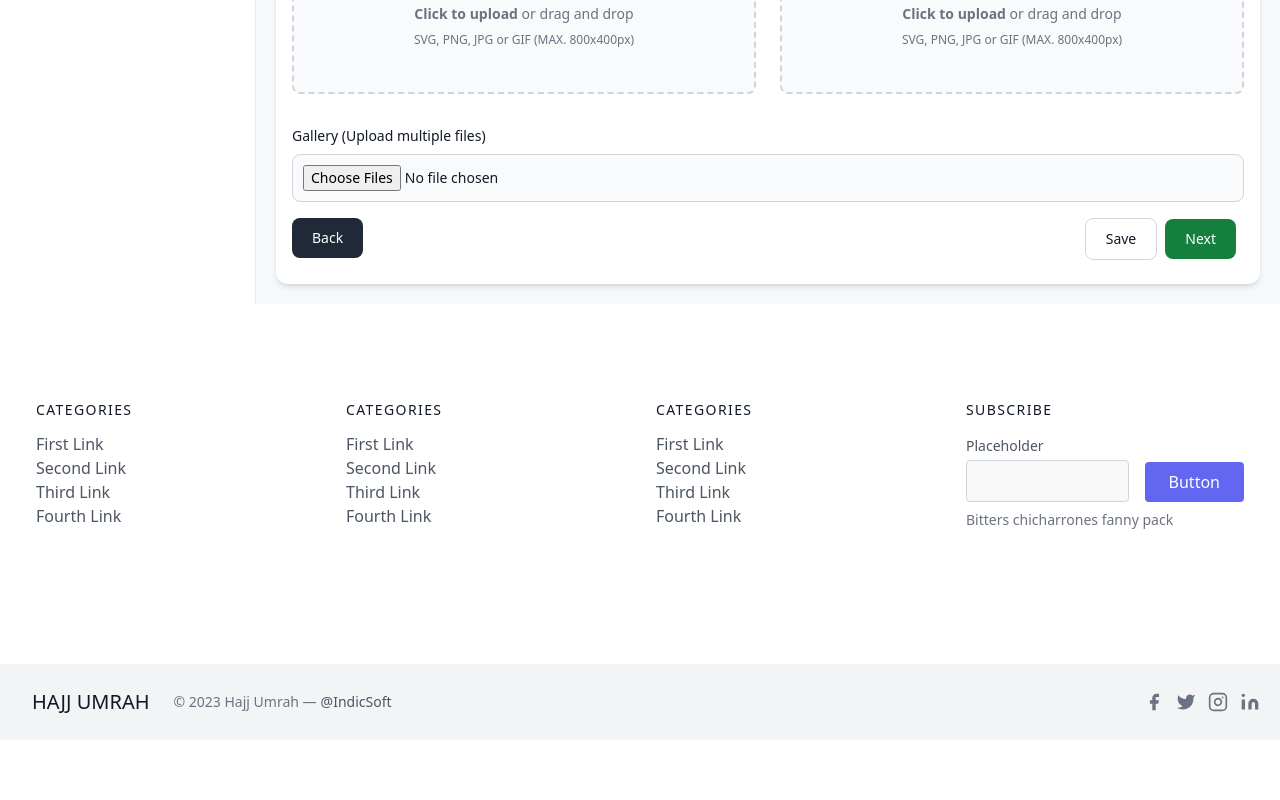
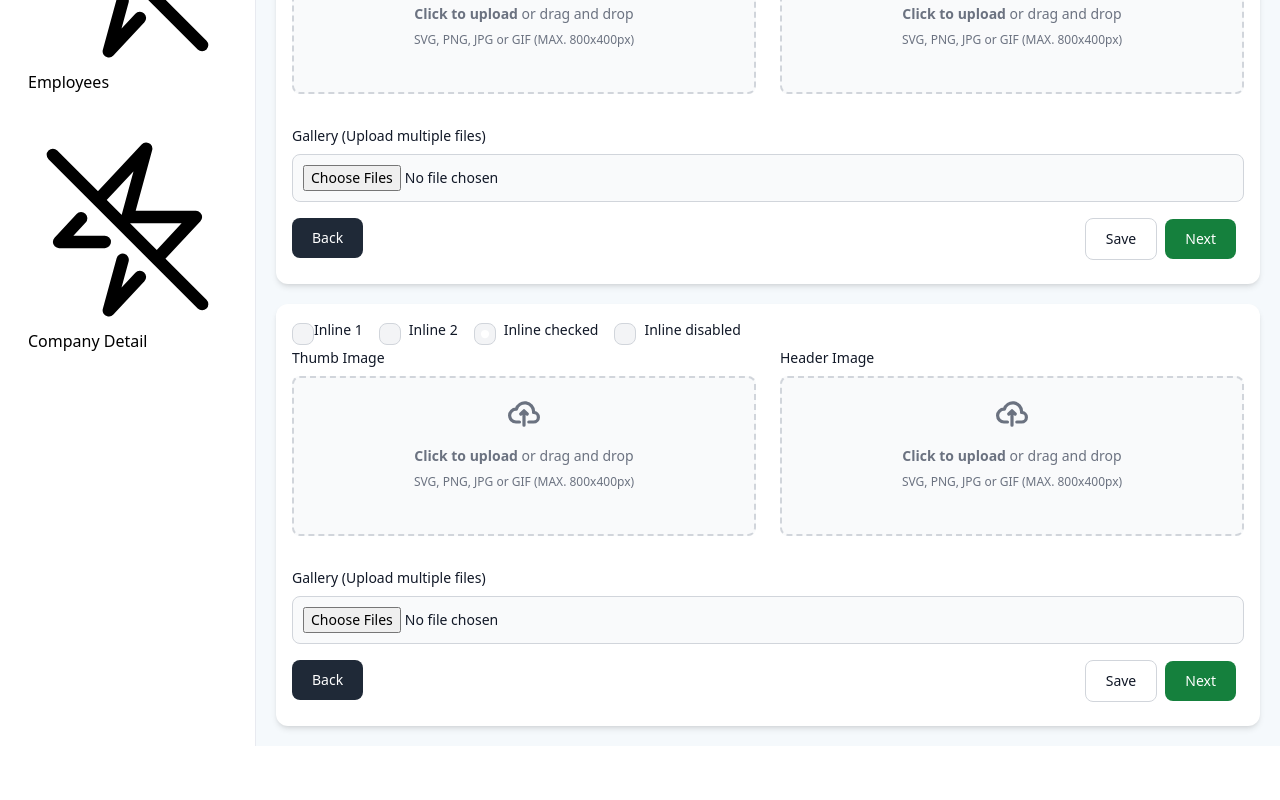
Before and after one commit to Saim0704/Hajj-Umrah-Frontend, a Next.js app: page /admin/packages in a window 1280 px wide. Shown: the part 1080-1880 px from the top of the page. Before the commit the page ends 1820 px from the top, so only its background shows below. Built offline with nearby package versions, Linux system fonts and the light colour scheme.

Commit message:
icon update

```diff
--- a/pages/index.js
+++ b/pages/index.js
@@ -1,7 +1,7 @@
 import Head from "next/head";
 import Image from "next/image";
 import { Inter } from "next/font/google";
-import styles from "@/styles/Home.module.css";
+
 import styles from '../styles/Home.module.css'
 
 
--- a/src/components/common/SideNav/index.js
+++ b/src/components/common/SideNav/index.js
@@ -1,34 +1,39 @@
 import { useRouter } from "next/router";
 import AuthCheck from "../AuthCheck";
-import styles from '../../../../styles/Sidebar.module.css'
+import styles from "../../../../styles/Sidebar.module.css";
 
 const sidebarArray = [
   {
-    title:'Dashboard',
-    href:"/admin/dashboard"
+    icon: "/icons/package/dashboard-icon.svg",
+    title: "Dashboard",
+    href: "/admin/dashboard",
   },
   {
-    title:'Applicants',
-    href:"/admin/applicants"
+    icon: "/icons/package/dashboard-icon.svg",
+    title: "Applicants",
+    href: "/admin/applicants",
   },
   {
-    title:'Packages',
-    href:"/admin/packages"
+    icon: "/icons/package/dashboard-icon.svg",
+    title: "Packages",
+    href: "/admin/packages",
   },
   {
-    title:'Employees',
-    href:"/admin/employees"
+    icon: "/icons/package/dashboard-icon.svg",
+    title: "Employees",
+    href: "/admin/employees",
   },
   {
-    title:'Company Detail',
-    href:"/admin/companyDetails"
-  }
-]
+    icon: "/icons/package/dashboard-icon.svg",
+    title: "Company Detail",
+    href: "/admin/companyDetails",
+  },
+];
 const SideNav = ({ children }) => {
   const router = useRouter();
 
-  const isMobile = false
-  const isLoggedIn = true
+  const isMobile = false;
+  const isLoggedIn = true;
 
   return (
     <div className={styles.wrapper}>
@@ -36,37 +41,46 @@ const SideNav = ({ children }) => {
         {isLoggedIn && (
           <>
             <div className={styles.sidebar}>
-             <h1 className={styles.mainHeader}><svg xmlns="http://www.w3.org/2000/svg" fill="none" viewBox="0 0 24 24" stroke-width="1.5" stroke="currentColor" class="w-8 h-8">
-  <path stroke-linecap="round" stroke-linejoin="round" d="M20.25 14.15v4.25c0 1.094-.787 2.036-1.872 2.18-2.087.277-4.216.42-6.378.42s-4.291-.143-6.378-.42c-1.085-.144-1.872-1.086-1.872-2.18v-4.25m16.5 0a2.18 2.18 0 00.75-1.661V8.706c0-1.081-.768-2.015-1.837-2.175a48.114 48.114 0 00-3.413-.387m4.5 8.006c-.194.165-.42.295-.673.38A23.978 23.978 0 0112 15.75c-2.648 0-5.195-.429-7.577-1.22a2.016 2.016 0 01-.673-.38m0 0A2.18 2.18 0 013 12.489V8.706c0-1.081.768-2.015 1.837-2.175a48.111 48.111 0 013.413-.387m7.5 0V5.25A2.25 2.25 0 0013.5 3h-3a2.25 2.25 0 00-2.25 2.25v.894m7.5 0a48.667 48.667 0 00-7.5 0M12 12.75h.008v.008H12v-.008z" />
-</svg>
- My Account</h1>
+              <h1 className={styles.mainHeader}>
+                <svg
+                  xmlns="http://www.w3.org/2000/svg"
+                  fill="none"
+                  viewBox="0 0 24 24"
+                  stroke-width="1.5"
+                  stroke="currentColor"
+                  class="w-8 h-8"
+                >
+                  <path
+                    stroke-linecap="round"
+                    stroke-linejoin="round"
+                    d="M20.25 14.15v4.25c0 1.094-.787 2.036-1.872 2.18-2.087.277-4.216.42-6.378.42s-4.291-.143-6.378-.42c-1.085-.144-1.872-1.086-1.872-2.18v-4.25m16.5 0a2.18 2.18 0 00.75-1.661V8.706c0-1.081-.768-2.015-1.837-2.175a48.114 48.114 0 00-3.413-.387m4.5 8.006c-.194.165-.42.295-.673.38A23.978 23.978 0 0112 15.75c-2.648 0-5.195-.429-7.577-1.22a2.016 2.016 0 01-.673-.38m0 0A2.18 2.18 0 013 12.489V8.706c0-1.081.768-2.015 1.837-2.175a48.111 48.111 0 013.413-.387m7.5 0V5.25A2.25 2.25 0 0013.5 3h-3a2.25 2.25 0 00-2.25 2.25v.894m7.5 0a48.667 48.667 0 00-7.5 0M12 12.75h.008v.008H12v-.008z"
+                  />
+                </svg>
+                My Account
+              </h1>
               <div className={styles.sidebarNav}>
                 <ul className={styles.menuList}>
-                  {
-                    sidebarArray.map((item,index) =>{
-                      return(
-                        <li
+                  {sidebarArray.map((item, index) => {
+                    return (
+                      <li
                         key={index}
                         className={styles.menu}
-                    onClick={() => {
-                      router?.push(`${item.href}`);
-                    }}>
+                        onClick={() => {
+                          router?.push(`${item.href}`);
+                        }}
+                      >
+                        <img src={item.icon}></img>
                         {item.title}
-                        </li>
-                      )
-                    })
-                  }
+                      </li>
+                    );
+                  })}
                 </ul>
               </div>
             </div>
 
             <div className={styles.mainWrapper}>
-              <div className={styles.title}>
-                Create Umrah Package
-              </div>
-              <div className={styles.container}>
-              {children}
-              </div>
+              <div className={styles.title}>Create Umrah Package</div>
+              <div className={styles.container}>{children}</div>
             </div>
           </>
         )}
--- a/src/components/feature/packageCreation/BasicDetails.js
+++ b/src/components/feature/packageCreation/BasicDetails.js
@@ -19,7 +19,7 @@ const BasicDetails = () => {
               </div>
               <div>
                 <label for="last_name">Package Cost</label>
-                <input type="number" id="" placeholder="In INR" required/>
+                <input type="number" id="" placeholder="In INR" required />
               </div>
               <div>
                 <label for="">Select Duration</label>
@@ -47,15 +47,22 @@ const BasicDetails = () => {
               </div>
               <div>
                 <label for="departure">Departure</label>
-                <input type="date"  required/>
+                <input type="date" required />
               </div>
               <div>
                 <label for="return">Return</label>
-                <input type="date"  required/>
+                <input type="date" required />
               </div>
               <div>
-                <label for="last_name">Additional Destination after Umrah</label>
-                <input type="text" id="" placeholder="Ex. Madeena (user can add multiple entries)" required/>
+                <label for="last_name">
+                  Additional Destination after Umrah
+                </label>
+                <input
+                  type="text"
+                  id=""
+                  placeholder="Ex. Madeena (user can add multiple entries)"
+                  required
+                />
               </div>
               <div>
                 <label for="last_name">No. of Persons</label>
@@ -70,21 +77,28 @@ const BasicDetails = () => {
 
             <div className="w-full">
               <label for="last_name">Package Details</label>
-                <textarea id="message" rows="4"  placeholder="Write your thoughts here..."></textarea>
+              <textarea
+                id="message"
+                rows="4"
+                placeholder="Write your thoughts here..."
+              ></textarea>
             </div>
 
-
             <div className="w-full flex pt-4">
-            <div className="w-1/2"><button type="button" class="btn-bark">Back</button></div>
+              <div className="w-1/2">
+                <button type="button" class="btn-bark">
+                  Back
+                </button>
+              </div>
               <div className="w-1/2 text-right">
-              <button type="button" class="btn-light">Save</button>
-              <button type="button" class="btn-green">Next</button>
+                <button type="button" class="btn-light">
+                  Save
+                </button>
+                <button type="button" class="btn-green">
+                  Next
+                </button>
               </div>
-
             </div>
-
-
-
           </form>
         </div>
         {/* /*basic details end*/}
@@ -97,59 +111,259 @@ const BasicDetails = () => {
                 <label for="first_name">Thumb Image</label>
 
                 <div class="flex items-center justify-center w-full">
-    <label for="dropzone-file" class="flex flex-col items-center justify-center w-full h-40 border-2 border-gray-300 border-dashed rounded-lg cursor-pointer bg-gray-50 dark:hover:bg-bray-800 dark:bg-gray-700 hover:bg-gray-100 dark:border-gray-600 dark:hover:border-gray-500 dark:hover:bg-gray-600">
+                  <label
+                    for="dropzone-file"
+                    class="flex flex-col items-center justify-center w-full h-40 border-2 border-gray-300 border-dashed rounded-lg cursor-pointer bg-gray-50 dark:hover:bg-bray-800 dark:bg-gray-700 hover:bg-gray-100 dark:border-gray-600 dark:hover:border-gray-500 dark:hover:bg-gray-600"
+                  >
                     <div class="flex flex-col items-center justify-center pt-5 pb-6">
-            <svg class="w-8 h-8 mb-4 text-gray-500 dark:text-gray-400" aria-hidden="true" xmlns="http://www.w3.org/2000/svg" fill="none" viewBox="0 0 20 16">
-                <path stroke="currentColor" stroke-linecap="round" stroke-linejoin="round" stroke-width="2" d="M13 13h3a3 3 0 0 0 0-6h-.025A5.56 5.56 0 0 0 16 6.5 5.5 5.5 0 0 0 5.207 5.021C5.137 5.017 5.071 5 5 5a4 4 0 0 0 0 8h2.167M10 15V6m0 0L8 8m2-2 2 2"/>
+                      <svg
+                        class="w-8 h-8 mb-4 text-gray-500 dark:text-gray-400"
+                        aria-hidden="true"
+                        xmlns="http://www.w3.org/2000/svg"
+                        fill="none"
+                        viewBox="0 0 20 16"
+                      >
+                        <path
+                          stroke="currentColor"
+                          stroke-linecap="round"
+                          stroke-linejoin="round"
+                          stroke-width="2"
+                          d="M13 13h3a3 3 0 0 0 0-6h-.025A5.56 5.56 0 0 0 16 6.5 5.5 5.5 0 0 0 5.207 5.021C5.137 5.017 5.071 5 5 5a4 4 0 0 0 0 8h2.167M10 15V6m0 0L8 8m2-2 2 2"
+                        />
                       </svg>
-            <p class="mb-2 text-sm text-gray-500 dark:text-gray-400"><span class="font-semibold">Click to upload</span> or drag and drop</p>
-            <p class="text-xs text-gray-500 dark:text-gray-400">SVG, PNG, JPG or GIF (MAX. 800x400px)</p>
-        </div>
-        <input id="dropzone-file" type="file" class="invisible" />
-    </label>
-</div>
-
-              </div>
-              <div>
-                <label for="last_name">Header Image</label>
-                <div class="flex items-center justify-center w-full">
-    <label for="dropzone-file" class="flex flex-col items-center justify-center w-full h-40 border-2 border-gray-300 border-dashed rounded-lg cursor-pointer bg-gray-50 dark:hover:bg-bray-800 dark:bg-gray-700 hover:bg-gray-100 dark:border-gray-600 dark:hover:border-gray-500 dark:hover:bg-gray-600">
-        <div class="flex flex-col items-center justify-center pt-5 pb-6">
-            <svg class="w-8 h-8 mb-4 text-gray-500 dark:text-gray-400" aria-hidden="true" xmlns="http://www.w3.org/2000/svg" fill="none" viewBox="0 0 20 16">
-                <path stroke="currentColor" stroke-linecap="round" stroke-linejoin="round" stroke-width="2" d="M13 13h3a3 3 0 0 0 0-6h-.025A5.56 5.56 0 0 0 16 6.5 5.5 5.5 0 0 0 5.207 5.021C5.137 5.017 5.071 5 5 5a4 4 0 0 0 0 8h2.167M10 15V6m0 0L8 8m2-2 2 2"/>
-            </svg>
-            <p class="mb-2 text-sm text-gray-500 dark:text-gray-400"><span class="font-semibold">Click to upload</span> or drag and drop</p>
-            <p class="text-xs text-gray-500 dark:text-gray-400">SVG, PNG, JPG or GIF (MAX. 800x400px)</p>
+                      <p class="mb-2 text-sm text-gray-500 dark:text-gray-400">
+                        <span class="font-semibold">Click to upload</span> or
+                        drag and drop
+                      </p>
+                      <p class="text-xs text-gray-500 dark:text-gray-400">
+                        SVG, PNG, JPG or GIF (MAX. 800x400px)
+                      </p>
                     </div>
                     <input id="dropzone-file" type="file" class="invisible" />
                   </label>
                 </div>
               </div>
-
-
+              <div>
+                <label for="last_name">Header Image</label>
+                <div class="flex items-center justify-center w-full">
+                  <label
+                    for="dropzone-file"
+                    class="flex flex-col items-center justify-center w-full h-40 border-2 border-gray-300 border-dashed rounded-lg cursor-pointer bg-gray-50 dark:hover:bg-bray-800 dark:bg-gray-700 hover:bg-gray-100 dark:border-gray-600 dark:hover:border-gray-500 dark:hover:bg-gray-600"
+                  >
+                    <div class="flex flex-col items-center justify-center pt-5 pb-6">
+                      <svg
+                        class="w-8 h-8 mb-4 text-gray-500 dark:text-gray-400"
+                        aria-hidden="true"
+                        xmlns="http://www.w3.org/2000/svg"
+                        fill="none"
+                        viewBox="0 0 20 16"
+                      >
+                        <path
+                          stroke="currentColor"
+                          stroke-linecap="round"
+                          stroke-linejoin="round"
+                          stroke-width="2"
+                          d="M13 13h3a3 3 0 0 0 0-6h-.025A5.56 5.56 0 0 0 16 6.5 5.5 5.5 0 0 0 5.207 5.021C5.137 5.017 5.071 5 5 5a4 4 0 0 0 0 8h2.167M10 15V6m0 0L8 8m2-2 2 2"
+                        />
+                      </svg>
+                      <p class="mb-2 text-sm text-gray-500 dark:text-gray-400">
+                        <span class="font-semibold">Click to upload</span> or
+                        drag and drop
+                      </p>
+                      <p class="text-xs text-gray-500 dark:text-gray-400">
+                        SVG, PNG, JPG or GIF (MAX. 800x400px)
+                      </p>
+                    </div>
+                    <input id="dropzone-file" type="file" class="invisible" />
+                  </label>
+                </div>
+              </div>
             </div>
 
             <div className="w-full">
               <label for="last_name">Gallery (Upload multiple files)</label>
-                <input class="" id="multiple_files" type="file" multiple/>
-
+              <input class="" id="multiple_files" type="file" multiple />
             </div>
 
-
             <div className="w-full flex pt-4">
-            <div className="w-1/2"><button type="button" class="btn-bark">Back</button></div>
+              <div className="w-1/2">
+                <button type="button" class="btn-bark">
+                  Back
+                </button>
+              </div>
               <div className="w-1/2 text-right">
-              <button type="button" class="btn-light">Save</button>
-              <button type="button" class="btn-green">Next</button>
+                <button type="button" class="btn-light">
+                  Save
+                </button>
+                <button type="button" class="btn-green">
+                  Next
+                </button>
               </div>
-
             </div>
-
-
-
           </form>
         </div>
         {/* /*gallery end*/}
+
+        {/* /*Flight Details start*/}
+        <div className="bg-white p-4 rounded-xl shadow-md mt-5">
+          <form className="form-ui">
+            <div class="flex">
+              <div class="flex items-center mr-4">
+                <input
+                  id="inline-radio"
+                  type="radio"
+                  value=""
+                  name="inline-radio-group"
+                  class=""
+                />
+                <label for="inline-radio">Inline 1</label>
+              </div>
+              <div class="flex items-center mr-4">
+                <input
+                  id="inline-2-radio"
+                  type="radio"
+                  value=""
+                  name="inline-radio-group"
+                  class="w-4 h-4 text-blue-600 bg-gray-100 border-gray-300 focus:ring-blue-500 dark:focus:ring-blue-600 dark:ring-offset-gray-800 focus:ring-2 dark:bg-gray-700 dark:border-gray-600"
+                />
+                <label
+                  for="inline-2-radio"
+                  class="ml-2 text-sm font-medium text-gray-900 dark:text-gray-300"
+                >
+                  Inline 2
+                </label>
+              </div>
+              <div class="flex items-center mr-4">
+                <input
+                  checked
+                  id="inline-checked-radio"
+                  type="radio"
+                  value=""
+                  name="inline-radio-group"
+                  class="w-4 h-4 text-blue-600 bg-gray-100 border-gray-300 focus:ring-blue-500 dark:focus:ring-blue-600 dark:ring-offset-gray-800 focus:ring-2 dark:bg-gray-700 dark:border-gray-600"
+                />
+                <label
+                  for="inline-checked-radio"
+                  class="ml-2 text-sm font-medium text-gray-900 dark:text-gray-300"
+                >
+                  Inline checked
+                </label>
+              </div>
+              <div class="flex items-center">
+                <input
+                  disabled
+                  id="inline-disabled-radio"
+                  type="radio"
+                  value=""
+                  name="inline-radio-group"
+                  class="w-4 h-4 text-blue-600 bg-gray-100 border-gray-300 focus:ring-blue-500 dark:focus:ring-blue-600 dark:ring-offset-gray-800 focus:ring-2 dark:bg-gray-700 dark:border-gray-600"
+                />
+                <label
+                  for="inline-disabled-radio"
+                  class="ml-2 text-sm font-medium text-gray-400 dark:text-gray-500"
+                >
+                  Inline disabled
+                </label>
+              </div>
+            </div>
+
+            <div class="grid gap-6 mb-6 md:grid-cols-2">
+              <div>
+                <label for="first_name">Thumb Image</label>
+
+                <div class="flex items-center justify-center w-full">
+                  <label
+                    for="dropzone-file"
+                    class="flex flex-col items-center justify-center w-full h-40 border-2 border-gray-300 border-dashed rounded-lg cursor-pointer bg-gray-50 dark:hover:bg-bray-800 dark:bg-gray-700 hover:bg-gray-100 dark:border-gray-600 dark:hover:border-gray-500 dark:hover:bg-gray-600"
+                  >
+                    <div class="flex flex-col items-center justify-center pt-5 pb-6">
+                      <svg
+                        class="w-8 h-8 mb-4 text-gray-500 dark:text-gray-400"
+                        aria-hidden="true"
+                        xmlns="http://www.w3.org/2000/svg"
+                        fill="none"
+                        viewBox="0 0 20 16"
+                      >
+                        <path
+                          stroke="currentColor"
+                          stroke-linecap="round"
+                          stroke-linejoin="round"
+                          stroke-width="2"
+                          d="M13 13h3a3 3 0 0 0 0-6h-.025A5.56 5.56 0 0 0 16 6.5 5.5 5.5 0 0 0 5.207 5.021C5.137 5.017 5.071 5 5 5a4 4 0 0 0 0 8h2.167M10 15V6m0 0L8 8m2-2 2 2"
+                        />
+                      </svg>
+                      <p class="mb-2 text-sm text-gray-500 dark:text-gray-400">
+                        <span class="font-semibold">Click to upload</span> or
+                        drag and drop
+                      </p>
+                      <p class="text-xs text-gray-500 dark:text-gray-400">
+                        SVG, PNG, JPG or GIF (MAX. 800x400px)
+                      </p>
+                    </div>
+                    <input id="dropzone-file" type="file" class="invisible" />
+                  </label>
+                </div>
+              </div>
+              <div>
+                <label for="last_name">Header Image</label>
+                <div class="flex items-center justify-center w-full">
+                  <label
+                    for="dropzone-file"
+                    class="flex flex-col items-center justify-center w-full h-40 border-2 border-gray-300 border-dashed rounded-lg cursor-pointer bg-gray-50 dark:hover:bg-bray-800 dark:bg-gray-700 hover:bg-gray-100 dark:border-gray-600 dark:hover:border-gray-500 dark:hover:bg-gray-600"
+                  >
+                    <div class="flex flex-col items-center justify-center pt-5 pb-6">
+                      <svg
+                        class="w-8 h-8 mb-4 text-gray-500 dark:text-gray-400"
+                        aria-hidden="true"
+                        xmlns="http://www.w3.org/2000/svg"
+                        fill="none"
+                        viewBox="0 0 20 16"
+                      >
+                        <path
+                          stroke="currentColor"
+                          stroke-linecap="round"
+                          stroke-linejoin="round"
+                          stroke-width="2"
+                          d="M13 13h3a3 3 0 0 0 0-6h-.025A5.56 5.56 0 0 0 16 6.5 5.5 5.5 0 0 0 5.207 5.021C5.137 5.017 5.071 5 5 5a4 4 0 0 0 0 8h2.167M10 15V6m0 0L8 8m2-2 2 2"
+                        />
+                      </svg>
+                      <p class="mb-2 text-sm text-gray-500 dark:text-gray-400">
+                        <span class="font-semibold">Click to upload</span> or
+                        drag and drop
+                      </p>
+                      <p class="text-xs text-gray-500 dark:text-gray-400">
+                        SVG, PNG, JPG or GIF (MAX. 800x400px)
+                      </p>
+                    </div>
+                    <input id="dropzone-file" type="file" class="invisible" />
+                  </label>
+                </div>
+              </div>
+            </div>
+
+            <div className="w-full">
+              <label for="last_name">Gallery (Upload multiple files)</label>
+              <input class="" id="multiple_files" type="file" multiple />
+            </div>
+
+            <div className="w-full flex pt-4">
+              <div className="w-1/2">
+                <button type="button" class="btn-bark">
+                  Back
+                </button>
+              </div>
+              <div className="w-1/2 text-right">
+                <button type="button" class="btn-light">
+                  Save
+                </button>
+                <button type="button" class="btn-green">
+                  Next
+                </button>
+              </div>
+            </div>
+          </form>
+        </div>
+        {/* /*Flight Details end*/}
       </div>
     </div>
   );
--- a/styles/globals.css
+++ b/styles/globals.css
@@ -8,7 +8,7 @@
 
 
 .form-ui input, .form-ui select, .form-ui textarea{@apply bg-gray-50 border border-gray-300 text-gray-900 text-sm rounded-lg focus:ring-green-700 focus:border-green-700 block w-full p-2.5 dark:bg-gray-900 }
-.form-ui .file-ui{@apply block w-full text-sm text-gray-900 border border-gray-300 rounded-lg cursor-pointer bg-gray-50 dark:text-gray-400 focus:outline-none dark:bg-gray-700 dark:border-gray-600 dark:placeholder-gray-400}
+.form-ui input[type="radio"]{@apply w-4 h-4 text-blue-600 bg-gray-100 border-gray-300 focus:ring-blue-500 dark:focus:ring-blue-600 dark:ring-offset-gray-800 focus:ring-2 dark:bg-gray-700 dark:border-gray-600}
 
 .btn-green{@apply focus:outline-none text-white bg-green-700 hover:bg-green-800 focus:ring-4 focus:ring-green-300 font-medium rounded-lg text-sm px-5 py-2.5 mr-2 mb-2 dark:bg-green-600 dark:hover:bg-green-700 dark:focus:ring-green-800}
 .btn-light{@apply text-gray-900 bg-white border border-gray-300 focus:outline-none hover:bg-gray-100 focus:ring-4 focus:ring-gray-200 font-medium rounded-lg text-sm px-5 py-2.5 mr-2 mb-2 dark:bg-gray-800 dark:text-white dark:border-gray-600 dark:hover:bg-gray-700 dark:hover:border-gray-600 dark:focus:ring-gray-700}
```
Also changed, not shown: pages/admin/dashboard/index.js (+4 -6 lines), public/icons/package/dashboard-icon.svg (added). Lines whose indentation alone changed are shown as unchanged.
